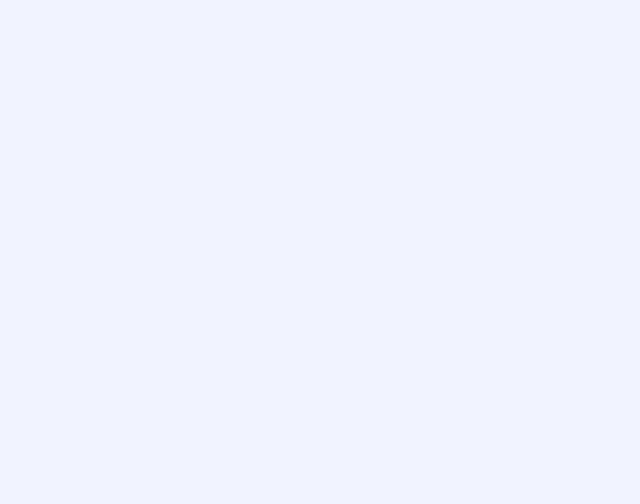
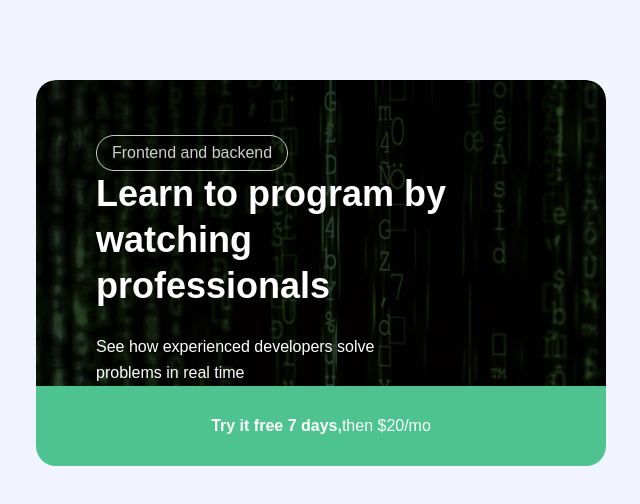
Before and after one commit to Muhammadmustafo882/form-page, a plain HTML site: page index.html in a window 1280 px wide. Shown: the whole page, without its empty margins (54-694 px from the left). Drawn offline with Linux system fonts and the light colour scheme.

Commit message:
Finikize html and css

```diff
--- a/css/style.css
+++ b/css/style.css
@@ -1,13 +1,3 @@
-:root{
-    --body-bg:#f1f4ff;
-    --green:#4dc490;
-    --red:#f03535;
-    --gray:#555;
-    --purple:#655af2;
-    --text-color:#000;
-    --font-family:"inter", "Arial", "sans-serif";
-}
-
 /* inter-regular - latin */
 @font-face {
     font-display: swap;
@@ -42,6 +32,16 @@
     font-weight: 700;
     src: url('../fonts/inter-v13-latin-700.woff2') format('woff2'), /* Chrome 36+, Opera 23+, Firefox 39+, Safari 12+, iOS 10+ */
          url('../fonts/inter-v13-latin-700.ttf') format('truetype'); /* Chrome 4+, Firefox 3.5+, IE 9+, Safari 3.1+, iOS 4.2+, Android Browser 2.2+ */
+}
+
+:root{
+    --body-bg:#f1f4ff;
+    --green:#4dc490;
+    --red:#f03535;
+    --gray:#555;
+    --purple:#655af2;
+    --text-color:#000;
+    --font-family:"inter", "Arial", "sans-serif";
 }
 
 html{
@@ -86,6 +86,65 @@ img{
 
 .main-content{
     flex-grow: 1;
+    padding-top: 80px;
+    padding-bottom: 80px;
+}
+
+.signup-page {
+display: flex;
+}
+
+.hero {
+    width: 570px;
+    display: flex;
+    flex-direction: column;
+    border-radius: 20px;
+    overflow: hidden;
+}
+
+.hero-main {
+    --text-color:#fff;
+    display: flex;
+    flex-direction: column;
+    padding-top: 55px;
+    padding-left: 60px;
+    align-items: flex-start;
+    background-image: url("../img/Rectangle\ 6.jpg");
+    background-repeat: no-repeat;
+    color: var(--text-color);
+}
+
+.hero-badge {
+    display: inline-block;
+    padding: 5px 15px;
+    border-radius: 41px;
+    border: 1px solid #fff;
+    opacity: 0.8;
+    background-color: rgba(255, 255, 255, 0.00);
+}
+
+.hero-heading {
+    color: #fff;
+    font-size: 36px;
+    font-weight: 700;
+    line-height: 46px;
+    margin: 0;
+    margin-bottom: 25px;
+}
+
+.hero-text {
+    color: #fff;
+    font-size: 16px;
+    font-weight: 400;
+    line-height: 26px;
+    margin: 0;
+}
+
+.hero-bottom{
+    padding: 28px;
+    background-color: var(--green);
+    color: #fff;
+    text-align: center;
 }
 
 
--- a/index.html
+++ b/index.html
@@ -15,7 +15,13 @@
         <div class="signup-page">
             <section class="hero">
                 <div class="hero-main">
-
+                    <span class="hero-badge">Frontend and backend</span>
+                    <h1 class="hero-heading">Learn to program by watching <br>professionals
+                    </h1>
+                    <p class="hero-text">See how experienced developers solve <br>problems in real time</p>
+                </div>
+                <div class="hero-bottom">
+                    <strong> Try it free 7 days,</strong>then $20/mo
                 </div>
             </section>
         </div>
```
Also changed, not shown: img/Rectangle 6.jpg (added), img/Rectangle 6@2x.jpg (added).
